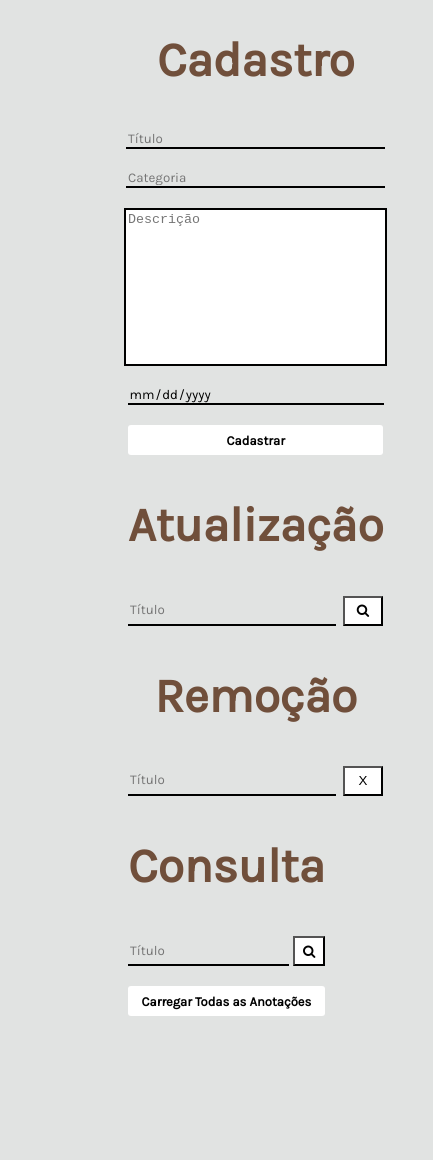
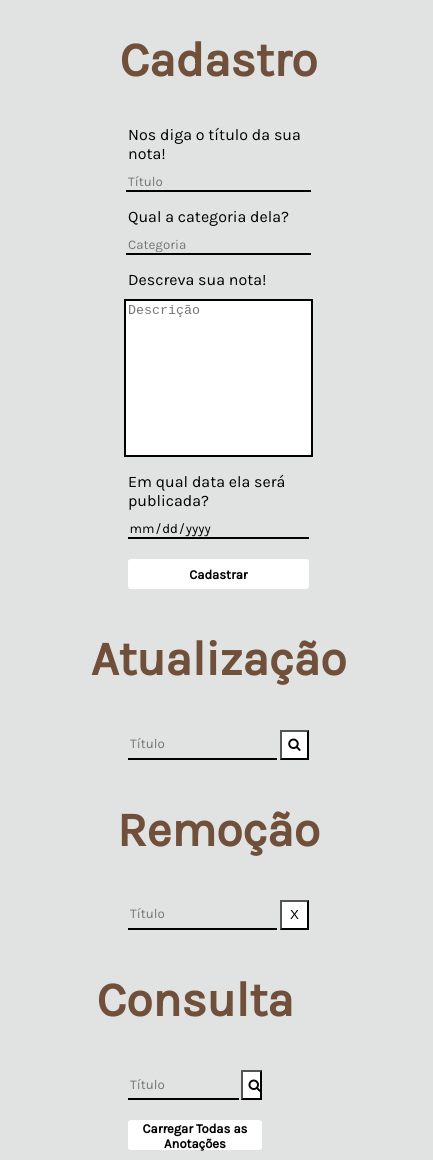
Before and after one commit to CaioHPerlin/ifms-capivaranotes, a website built with Vite: page index.html in a window 390 px wide. Shown: the whole page, 433 px wide, since content can reach past the window. Before the commit the page ends 1026 px from the top, so only its background shows below. Built offline with nearby package versions, Linux system fonts and the light colour scheme.

Commit message:
feat: add pwa changes
css features, icons, basic stuff

```diff
--- a/css/style.css
+++ b/css/style.css
@@ -39,6 +39,11 @@ input::-webkit-calendar-picker-indicator{
 
 input[type="date"]::-webkit-input-placeholder{
     visibility: hidden !important;
+}
+
+label{
+    align-self: flex-start;
+    padding-top: 5px;
 }
 
 .container {
@@ -126,12 +131,13 @@ textarea:hover{
 }
 
 .entrada{
-    max-width: 1000px;
+    max-width: 120%;
     margin: 0 auto;
 }
 
 .consulta{
-    max-width: 1000px;
+    max-width: 100%;
+
     margin: 0 auto;
 }
 
@@ -190,5 +196,9 @@ img {
 }
 
 @media (max-width: 900px) {
-    .grid{grid-template-columns: 100%; }
+    .grid{grid-template-columns: 100%;}
+    body{
+        justify-content: center;
+        justify-items: center;
+    }
   }
--- a/index.html
+++ b/index.html
@@ -5,11 +5,12 @@
     <meta charset="UTF-8">
     <meta name="description" content="exemplo de fallback">
     <title>Minha primeira PWA</title>
+    <link rel="icon" type="image/png" sizes="32x32" href="images/favicon-32x32.png">
     <link rel="apple-touch-icon" href="images/pwa-icon-256.png" />
     <link rel="stylesheet" href="css/style.css" />
     <!--viewport para designers responsivos (mobo), content é a configuração-->
     <meta name="viewport" content="width=device-width, initial-scale=1.0" />
-    <meta name="theme-color" content="white" />
+    <meta name="theme-color" content="#e1e3e2" />
     <link rel="icon" href="favicon.ico">
     <link rel="manifest" href="./manifest.json">
     <link rel="stylesheet" href="https://cdnjs.cloudflare.com/ajax/libs/font-awesome/4.7.0/css/font-awesome.min.css">
@@ -23,16 +24,20 @@
         <div class="grid">
             <div id="entrada" class="entrada">
                 <h1 class="title">Cadastro</h1>
+                <label for="titulo">Nos diga o título da sua nota!</label>
                 <input type="text" id="titulo" placeholder="Título" autocomplete="off" required>
+                <label for="categoria">Qual a categoria dela?</label>
                 <input type="text" id="categoria" placeholder="Categoria" autocomplete="off" required>
+                <label for="descricao">Descreva sua nota!</label>
                 <textarea id="descricao" cols="30" rows="10" placeholder="Descrição"></textarea>
+                <label for="data">Em qual data ela será publicada?</label>
                 <input type="date" id="data">
                 <button id="btnCadastro" type="submit" class="submitBtn">Cadastrar</button>
 
                 <h1 class="title">Atualização</h1>
                 <div class="searchBar">
                     <input type="text" id="tituloUpdate" placeholder="Título">
-                    <button id="btnPreenche" class="busca"><i class="fa fa-search"></i></button>
+                    <button id="btnPreenche" class="busca" title="Buscar"><i class="fa fa-search"></i></button>
                 </div>
                 <div id="updateForm">
                     <input type="text" id="categoriaUpdate" placeholder="Categoria" autocomplete="off" required>
@@ -55,7 +60,7 @@
                 <h1 class="title">Consulta</h1>
                 <div class="searchBar">
                     <input type="text" id="tituloBusca" placeholder="Título">
-                    <button id="btnBusca" class="busca"><i class="fa fa-search"></i></button>
+                    <button id="btnBusca" class="busca" title="Buscar"><i class="fa fa-search"></i></button>
                 </div>
                 <button id="btnCarregar" class="submitBtn">Carregar Todas as Anotações</button>
 
```
Also changed, not shown: sw.js (+20 -0 lines), images/capicon-256.png (added), images/capicon-512.png (added), images/favicon-32x32.png (added), images/favicon.ico (added), images/maskable-512.png (added), manifest.json.
